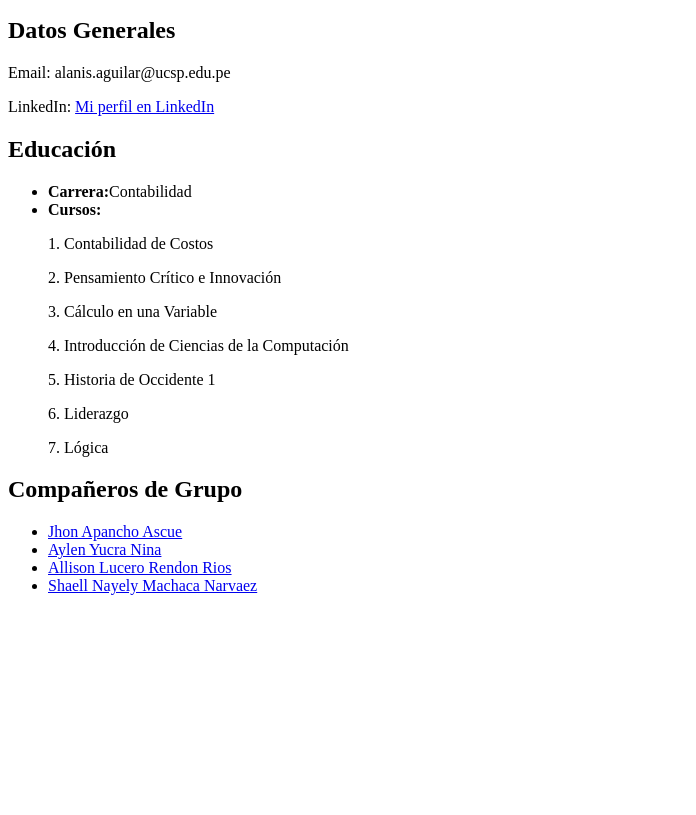
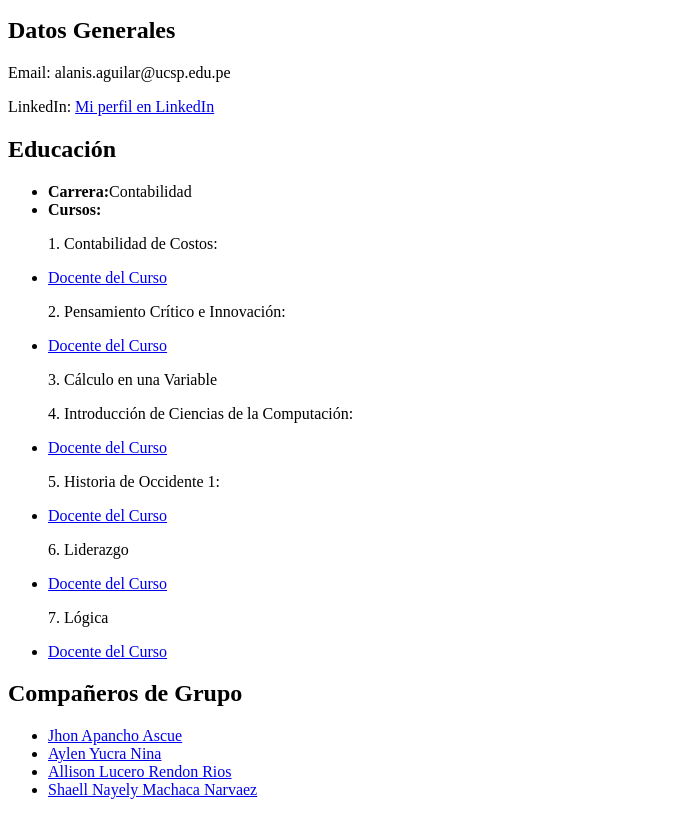
Before and after one commit to alanisaguilar/Alanis-Aguilar-Quezada.github.io, a plain HTML site: page index.html in a window 1280 px wide. Shown: the part 101-916 px from the top of the page, without its empty margins (0-696 px from the left). Before the commit the page ends 800 px from the top, so only its background shows below. Drawn offline with Linux system fonts and the light colour scheme.

Commit message:
Update index.html

```diff
--- a/index.html
+++ b/index.html
@@ -25,13 +25,19 @@
         <ul>
             <li><strong>Carrera:</strong>Contabilidad</li>
             <li><strong>Cursos:</strong>
-                <p>1. Contabilidad de Costos</p>
-                <p>2. Pensamiento Crítico e Innovación</p>
+                <p>1. Contabilidad de Costos:</p>
+                    <li><a href="https://www.linkedin.com/in/lourdes-paz-25935335?utm_source=share&utm_campaign=share_via&utm_content=profile&utm_medium=android_app">Docente del Curso</a></li>
+                <p>2. Pensamiento Crítico e Innovación:</p>
+                    <li><a href="https://www.linkedin.com/in/ana-elizabeth-g%C3%B3mez-burns-4502263b?utm_source=share&utm_campaign=share_via&utm_content=profile&utm_medium=android_app">Docente del Curso</a></li>
                 <p>3. Cálculo en una Variable</p>
-                <p>4. Introducción de Ciencias de la Computación</p>
-                <p>5. Historia de Occidente 1</p>
+                <p>4. Introducción de Ciencias de la Computación:</p>
+                    <li><a href="https://www.linkedin.com/in/renzo-medina-zeballos-77145a35?utm_source=share&utm_campaign=share_via&utm_content=profile&utm_medium=android_app">Docente del Curso</a></li>
+                <p>5. Historia de Occidente 1:</p>
+                    <li><a href="https://www.linkedin.com/in/amparo-isela-chalco-ch%C3%A1vez-8185512aa?utm_source=share&utm_campaign=share_via&utm_content=profile&utm_medium=android_app">Docente del Curso</a></li>
                 <p>6. Liderazgo</p>
+                    <li><a href="https://www.linkedin.com/in/juan-alonso-sard%C3%A1-candia-1b535768?utm_source=share&utm_campaign=share_via&utm_content=profile&utm_medium=android_app">Docente del Curso</a></li>
                 <p>7. Lógica</p>
+                    <li><a href="https://www.linkedin.com/in/juan-alonso-sard%C3%A1-candia-1b535768?utm_source=share&utm_campaign=share_via&utm_content=profile&utm_medium=android_app">Docente del Curso</a></li>
         </ul>
     </section>
 
```
